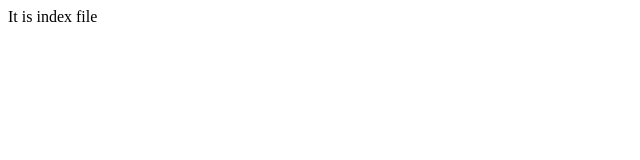
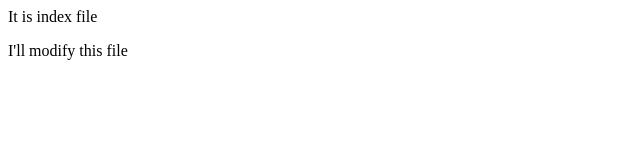
Before and after one commit to R-K-Mishra/LocalRepo1, a plain HTML site: page index.html in a window 1280 px wide. Shown: the whole page, without its empty margins (0-640 px from the left). Drawn offline with Linux system fonts and the light colour scheme.

Commit message:
added a para

```diff
--- a/index.html
+++ b/index.html
@@ -1 +1,2 @@
 <p>It is index file</p>
+<p>I'll modify this file</p>
```
